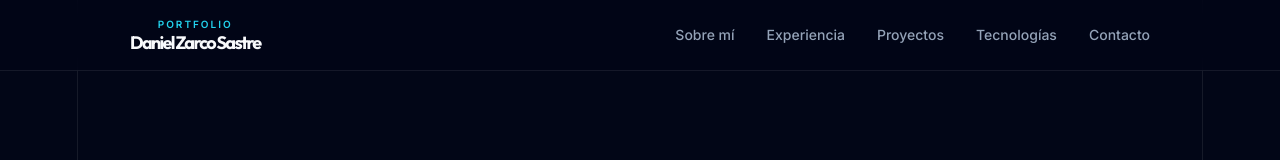
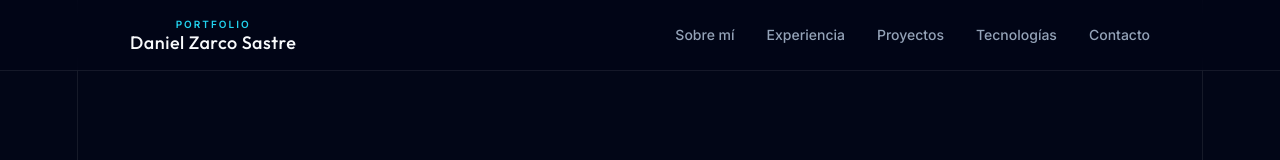
Before and after one commit to Daniel-Zarco/Portfolio, a React app: page / in a window 1280 px wide. Shown: the top 160 px of the page. Built offline with nearby package versions, Linux system fonts and the light colour scheme; the HTML template or start-up script is replaced by a standard one.

Commit message:
Cambio de CSS Nombre

```diff
--- a/src/App.css
+++ b/src/App.css
@@ -179,9 +179,10 @@ body {
 
 .nav-logo-name {
   margin: 0;
-  font-size: 20px;
+  font-size: 18px;
   color: var(--text-h);
-  font-weight: 700;
+  font-weight: 500;
+  letter-spacing: 0.5px;
   line-height: 1.2;
 }
 
--- a/src/App.jsx
+++ b/src/App.jsx
@@ -111,7 +111,7 @@ export default function App() {
         <div className="nav-content">
           <div className="nav-logo">
             <span className="nav-logo-sub">Portfolio</span>
-            <h1 className="nav-logo-name" style={{ fontSize: '18px' }}>Daniel Zarco Sastre</h1>
+            <h1 className="nav-logo-name">Daniel Zarco Sastre</h1>
           </div>
 
           <button
```
